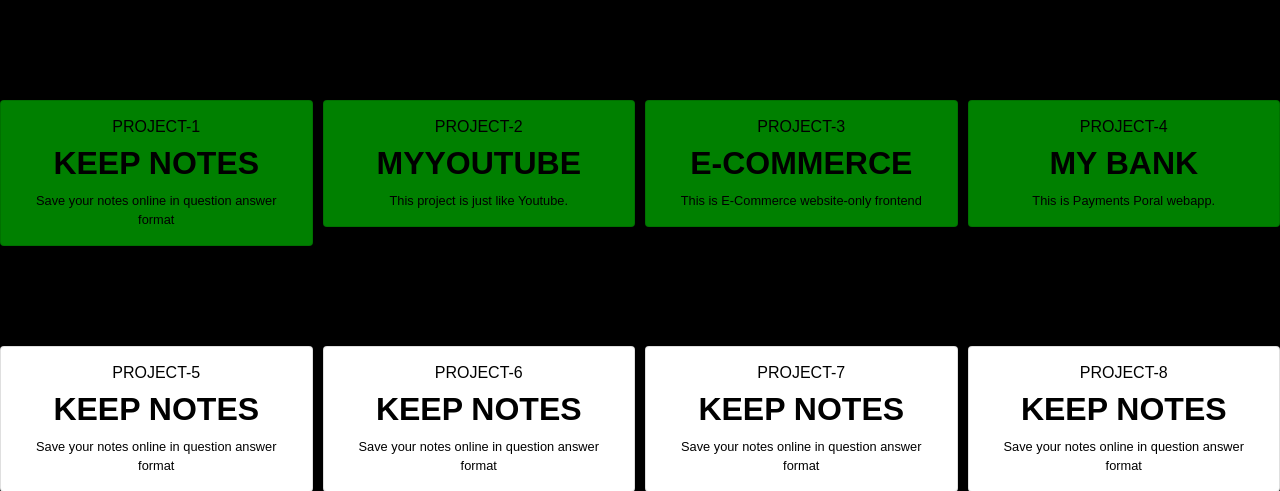
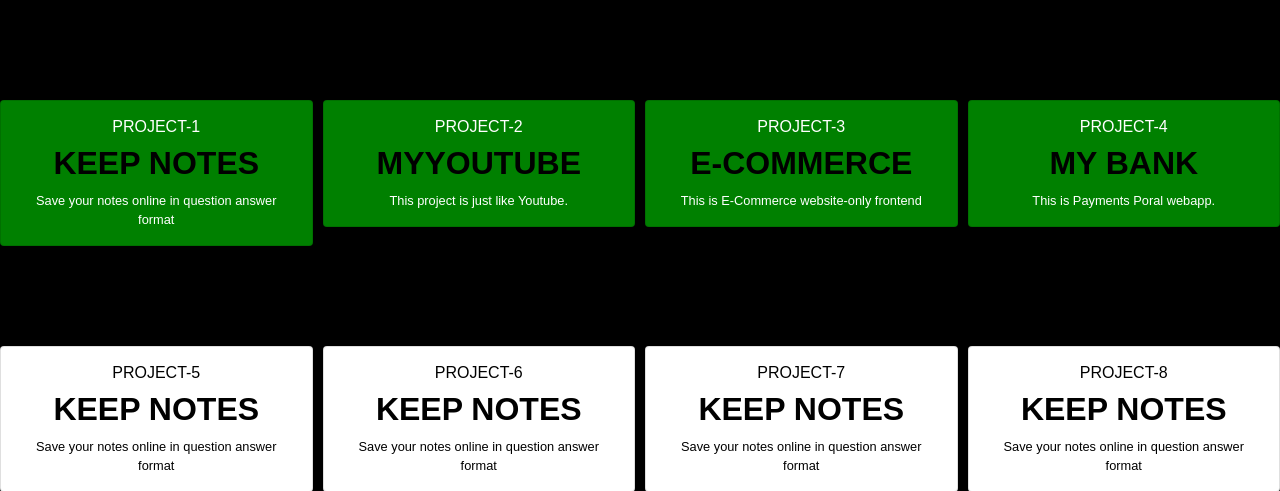
Before and after one commit to akashgupta77500/PROJECTS, a Django app: page /project in a window 1280 px wide. Shown: the part 66-557 px from the top of the page. Run offline with Django 3.2, Linux system fonts and the light colour scheme; some libraries are stand-ins or nearby versions.

Commit message:
Update project.html

```diff
--- a/akash/templates/project.html
+++ b/akash/templates/project.html
@@ -135,7 +135,7 @@
 
 <div class="row" style="margin-top:100px">
   <div class="column">
-    <div class="card"style="background-color:green;color:black">
+    <div class="card"style="background-color:green;color:white">
         <h6>PROJECT-1</h6>
       <h2><a href="{% url 'study' %}" style="color:black"><b>KEEP NOTES</b></a></h2>
        <small> Save your notes online in question answer format</small>
@@ -144,7 +144,7 @@
   </div>
 
   <div class="column">
-    <div class="card"style="background-color:green;color:black">
+    <div class="card"style="background-color:green;color:white">
         <h6>PROJECT-2</h6>
       <h2><a href="https://my-ue-tube.herokuapp.com/" style="color:black"><b>MYYOUTUBE</b></a></h2>
        <small>This project is just like Youtube.</small>
@@ -152,7 +152,7 @@
   </div>
 
  <div class="column">
-    <div class="card"style="background-color:green;color:black">
+    <div class="card"style="background-color:green;color:white">
         <h6>PROJECT-3</h6>
       <h2><a href="https://wrapiton.herokuapp.com/" style="color:black"><b>E-COMMERCE</b></a></h2>
        <small>This is E-Commerce website-only frontend</small>
@@ -160,7 +160,7 @@
   </div>
 
   <div class="column">
-    <div class="card"style="background-color:green;color:black">
+    <div class="card"style="background-color:green;color:white">
         <h6>PROJECT-4</h6>
       <h2><a href="https://b-ank.herokuapp.com/" style="color:black"><b>MY BANK</b></a></h2>
        <small>This is Payments Poral webapp.</small>
```
